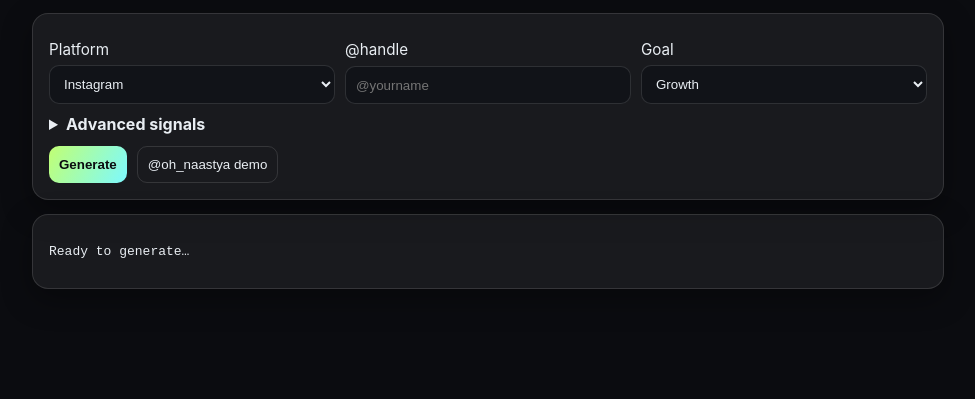
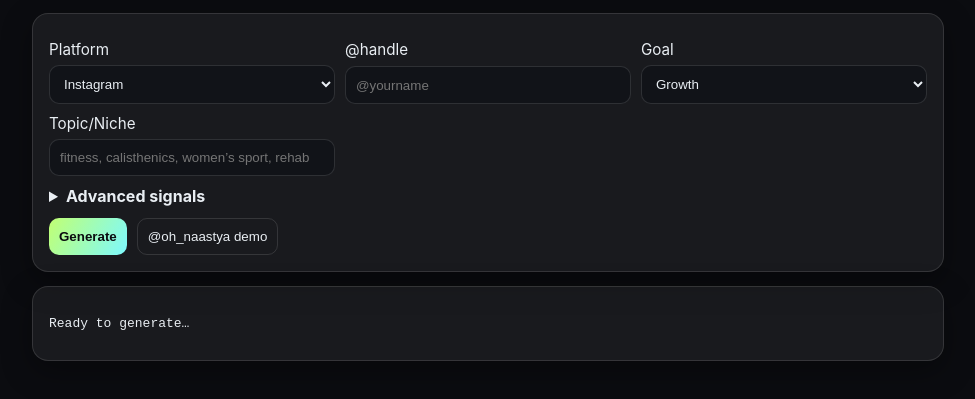
Before and after one commit to amalkajune-ops/amaliiaaud, a website: page audit.html in a window 1280 px wide. Shown: the part 103-502 px from the top of the page, without its empty margins (152-1127 px from the left). Drawn offline with Linux system fonts and the light colour scheme.

Commit message:
audit.html

```diff
--- a/audit.html
+++ b/audit.html
@@ -52,6 +52,10 @@
       <label>Platform<select id="platform"><option>Instagram</option><option>TikTok</option><option>YouTube</option></select></label>
       <label>@handle<input id="handle" placeholder="@yourname" /></label>
       <label>Goal<select id="goal"><option>Growth</option><option>Leads</option><option>UGC</option><option>Iconic style</option></select></label>
+   <label>
+  Topic/Niche
+  <input id="topic" type="text" placeholder="fitness, calisthenics, women’s sport, rehab" />
+</label>
     </div>
 
     <details>
```
